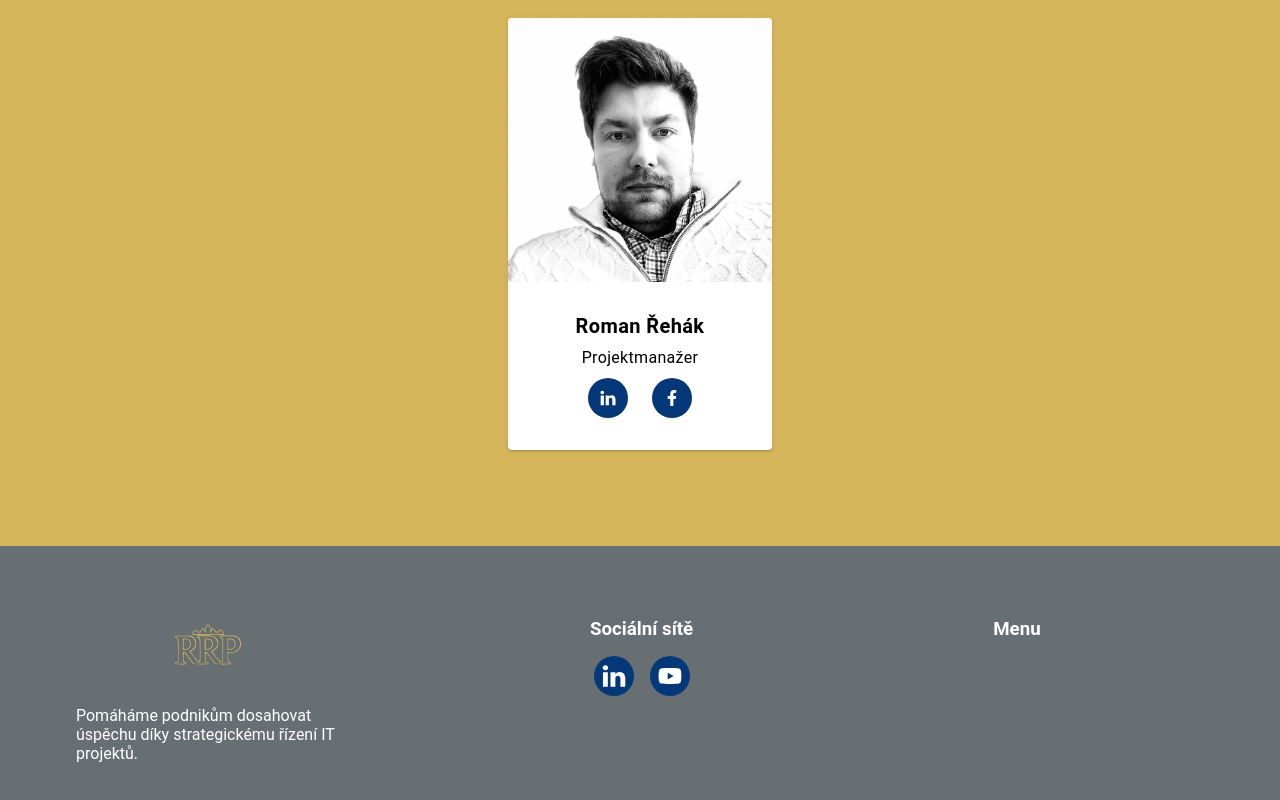
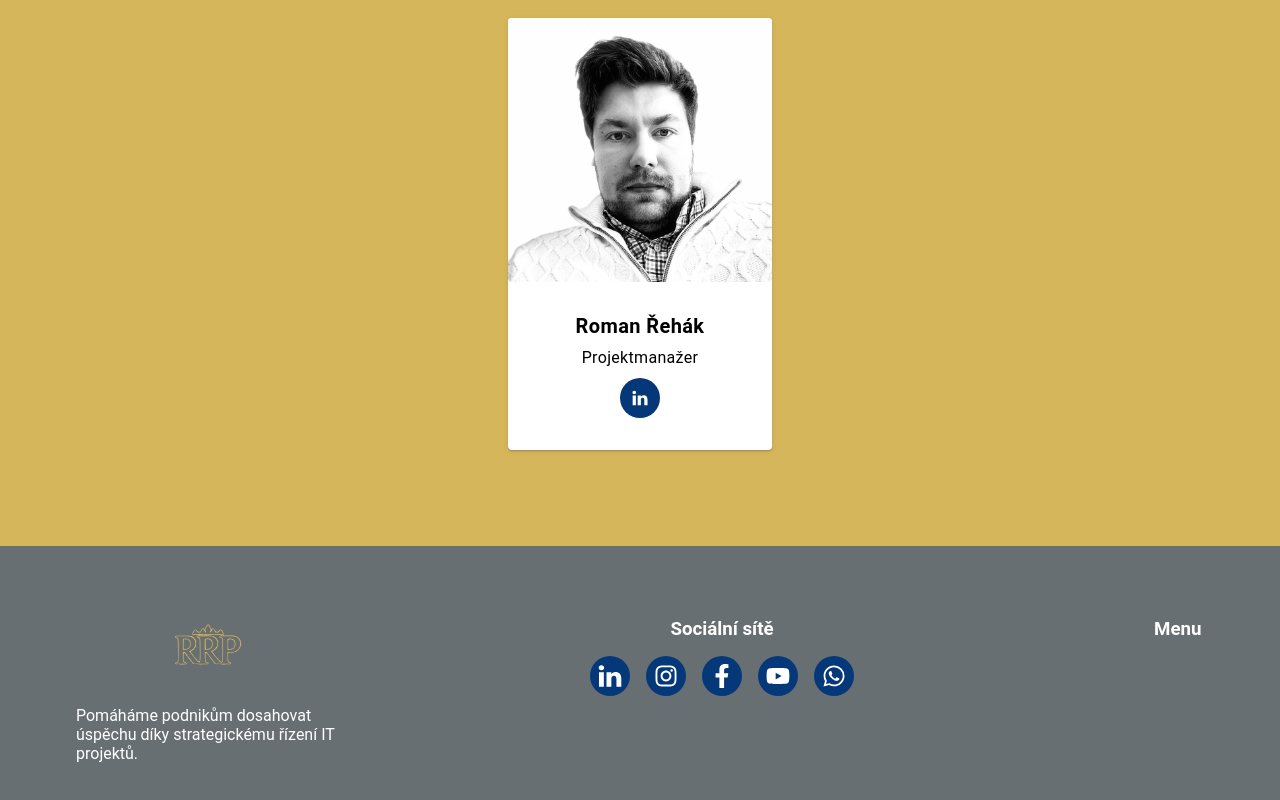
Before and after one commit to svitlanahavrylets/RRP, a React (Vite) app: page /ourTeam in a window 1280 px wide. Shown: the part 262-1062 px from the top of the page. Built offline with nearby package versions, Linux system fonts and the light colour scheme.

Commit message:
add map, add icon, link

```diff
--- a/package.json
+++ b/package.json
@@ -19,9 +19,11 @@
     "formik": "^2.4.6",
     "framer-motion": "^12.5.0",
     "izitoast": "^1.4.0",
+    "leaflet": "^1.9.4",
     "react": "^19.0.0",
     "react-dom": "^19.0.0",
     "react-icons": "^5.5.0",
+    "react-leaflet": "^5.0.0",
     "react-redux": "^9.2.0",
     "react-router-dom": "^7.2.0",
     "react-spinners": "^0.15.0",
--- a/src/App.jsx
+++ b/src/App.jsx
@@ -5,7 +5,6 @@ import Layout from "./components/Layout/Layout.jsx";
 import Loader from "./components/Loader/Loader.jsx";
 
 const HomePage = lazy(() => import("./page/HomePage/HomePage.jsx"));
-const AboutUsPage = lazy(() => import("./page/AboutUsPage/AboutUsPage.jsx"));
 const OurTeamPage = lazy(() => import("./page/OurTeamPage/OurTeamPage.jsx"));
 const ProjectsPage = lazy(() => import("./page/ProjectsPage/ProjectsPage.jsx"));
 const BlogPage = lazy(() => import("./page/BlogPage/BlogPage.jsx"));
@@ -18,8 +17,8 @@ function App() {
     <Suspense fallback={<Loader />}>
       <Routes>
         <Route path="/" element={<Layout />}>
-          <Route index element={<HomePage />} /> {/* Головна сторінка */}
-          <Route path="about" element={<AboutUsPage />} />
+          <Route index element={<HomePage />} />
+          <Route path="about" element={<HomePage />} />
           <Route path="ourTeam" element={<OurTeamPage />} />
           <Route path="projects" element={<ProjectsPage />} />
           <Route path="blog" element={<BlogPage />} />
--- a/src/components/Footer/Footer.jsx
+++ b/src/components/Footer/Footer.jsx
@@ -1,8 +1,8 @@
-import { TfiLinkedin } from "react-icons/tfi";
 import Logo from "../Logo/logo.jsx";
 // import Navigation from "../Navigation/Navigation.jsx";
 import styles from "./Footer.module.css";
-import { FaYoutube } from "react-icons/fa";
+import { socialIcons } from "../../data/socialIcons.jsx";
+import { socialLinks } from "../../data/socialLinks.js";
 
 const Footer = () => {
   return (
@@ -23,26 +23,20 @@ const Footer = () => {
           <div className={styles.social}>
             <h3 className={styles.socialText}>Sociální sítě</h3>
             <ul className={styles.socialIconList}>
-              <li className={styles.socialIconItem}>
+              {socialIcons
+                .filter(({ id }) => socialLinks[id]) // Фільтруємо тільки наявні соцмережі
+                .map(({ icon, id }) => (
+                  <li key={id} className={styles.socialIconItem}>
                     <a
-                  href="https://www.linkedin.com"
+                      href={socialLinks[id]}
                       target="_blank"
                       rel="noopener noreferrer"
                       className={styles.socialLink}
                     >
-                  <TfiLinkedin className={styles.icon} />
+                      {icon}
                     </a>
                   </li>
-              <li className={styles.socialIconItem}>
-                <a
-                  href="https://www.youtube.com/"
-                  target="_blank"
-                  rel="noopener noreferrer"
-                  className={styles.socialLink}
-                >
-                  <FaYoutube className={styles.icon} />
-                </a>
-              </li>
+                ))}
             </ul>
           </div>
         </div>
--- a/src/components/Footer/Footer.module.css
+++ b/src/components/Footer/Footer.module.css
@@ -68,7 +68,7 @@
   flex-direction: row;
   align-items: center;
   justify-content: center;
-  gap: 16px;
+  justify-content: space-between;
 }
 
 .socialIconItem {
@@ -96,6 +96,10 @@
 .socialLink:hover,
 .socialLink:focus {
   background-color: var(--primary-color-gold);
+}
+.socialIconList svg {
+  width: 24px;
+  height: 24px;
 }
 /* .navWrapper .navFooter .burger,
 .navWrapper .navFooter .burger * {
@@ -148,6 +152,9 @@
     align-items: start;
     text-align: left;
   }
+  .socialIconList {
+    gap: 16px;
+  }
 }
 
 /* .nav {
--- a/src/components/Navigation/Navigation.jsx
+++ b/src/components/Navigation/Navigation.jsx
@@ -36,7 +36,7 @@ const Navigation = ({ className, isFooter = false }) => {
       >
         <ul className={styles.navList}>
           <li className={styles.navItem}>
-            <a className={styles.navLink} href="/about" onClick={closeMenu}>
+            <a className={styles.navLink} href="/" onClick={closeMenu}>
               O nás
             </a>
           </li>
--- a/src/data/socialIcons.jsx
+++ b/src/data/socialIcons.jsx
@@ -1,9 +1,12 @@
-import { FaFacebookF, FaInstagram, FaTwitter } from "react-icons/fa";
+import { FaFacebookF, FaInstagram, FaYoutube } from "react-icons/fa";
 import { TfiLinkedin } from "react-icons/tfi";
+import { IoLogoWhatsapp } from "react-icons/io5";
+
 const iconLinkedin = <TfiLinkedin />;
 const iconInstagram = <FaInstagram />;
-const iconTwitter = <FaTwitter />;
 const iconFacebook = <FaFacebookF />;
+const iconYoutube = <FaYoutube />;
+const iconWhatsApp = <IoLogoWhatsapp />;
 
 export const socialIcons = [
   {
@@ -14,12 +17,17 @@ export const socialIcons = [
     icon: iconInstagram,
     id: "instagram",
   },
-  {
-    icon: iconTwitter,
-    id: "twitter",
-  },
+
   {
     icon: iconFacebook,
     id: "facebook",
   },
+  {
+    icon: iconYoutube,
+    id: "youtube",
+  },
+  {
+    icon: iconWhatsApp,
+    id: "whatsapp",
+  },
 ];
--- /dev/null
+++ b/src/data/socialLinks.js
@@ -0,0 +1,10 @@
+export const socialLinks = {
+  linkedin: "https://www.linkedin.com",
+  whatsapp:
+    "https://api.whatsapp.com/send/?phone=420604698135&text&type=phone_number&app_absent=0",
+  youtube: "https://www.youtube.com/@rrp-l4g",
+  instagram:
+    "https://www.instagram.com/rrp_sro/?igsh=MTVvMG1lcnl5bmswbQ%3D%3D#",
+  facebook:
+    "https://www.facebook.com/people/RRP-sro/61574126468464/?mibextid=wwXIfr&rdid=I1NdALjeGJS5TxXJ&share_url=https%3A%2F%2Fwww.facebook.com%2Fshare%2F12DKXykNrSC%2F%3Fmibextid%3DwwXIfr",
+};
--- a/src/data/teamMembers.js
+++ b/src/data/teamMembers.js
@@ -5,10 +5,11 @@ export const teamMembers = [
     name: "Roman Řehák",
     role: "Projektmanažer",
     img: romanImg,
-    img2x: romanImg,
     socialLinks: {
       linkedin: "https://www.linkedin.com/in/roman-%C5%99eh%C3%A1k/",
-      facebook: "https://www.linkedin.com/in/roman-%C5%99eh%C3%A1k/",
+      facebook: "",
+      instagram: "",
+      whatsapp: "",
     },
   },
 ];
--- a/src/page/AboutUsPage/AboutUsPage.jsx
+++ /dev/null
@@ -1,9 +0,0 @@
-const AboutUsPage = () => {
-  return (
-    <section className="">
-      <div>AboutUsPage</div>
-    </section>
-  );
-};
-
-export default AboutUsPage;
--- a/src/page/ContactPage/ContactPage.jsx
+++ b/src/page/ContactPage/ContactPage.jsx
@@ -1,10 +1,21 @@
+import { MapContainer, TileLayer, Marker, Popup } from "react-leaflet";
+import "leaflet/dist/leaflet.css";
 import styles from "./ContactPage.module.css";
+import L from "leaflet";
+
+const position = [50.1976, 14.9073]; // Координати (широта, довгота)//
+const customIcon = new L.Icon({
+  iconUrl:
+    "https://cdnjs.cloudflare.com/ajax/libs/leaflet/1.7.1/images/marker-icon.png",
+  iconSize: [25, 41], // Розмір іконки
+  iconAnchor: [12, 41], // Центр іконки
+  popupAnchor: [1, -34],
+});
 
 const ContactPage = () => {
   return (
     <div className={styles.contact}>
       <div className="container">
-        {/* <h2 className={styles.contactTitle}>Kontakt</h2> */}
         <address className={styles.info}>
           <h3 className={styles.addressTitle}>
             Kontaktní a fakturační adresa:
@@ -13,20 +24,32 @@ const ContactPage = () => {
           <p className={styles.address}>č.p. 181, 294 31 Písková Lhota</p>
 
           <p className={styles.tel}>
-            tel.:
-            <a href="tel:+420000000000">+420 000 000 000</a>
+            tel.: <a href="tel:+420000000000">+420 000 000 000</a>
           </p>
           <p className={styles.email}>
-            e-mail:
-            <a href="mailto:Inforrp@seznam.cz">Inforrp@seznam.cz</a>
+            e-mail: <a href="mailto:Inforrp@seznam.cz">Inforrp@seznam.cz</a>
           </p>
-          <p className={styles.ic}>IČ: 22634274</p>
+          <p>IČ: 22634274</p>
+          <p className={styles.dic}>DIČ: CZ22634274</p>
         </address>
 
         <p>
           Společnost RRP s.r.o. se sídlem č.p. 181, 294 31 Písková Lhota zapsaná
           v obchodním rejstříku vedeném Městským soudem v Praze.
         </p>
+
+        {/* Карта OpenStreetMap */}
+        <div className={styles.mapContainer}>
+          <MapContainer center={position} zoom={15} scrollWheelZoom={false}>
+            <TileLayer
+              url="https://{s}.tile.openstreetmap.org/{z}/{x}/{y}.png"
+              attribution='&copy; <a href="https://www.openstreetmap.org/copyright">OpenStreetMap</a> contributors'
+            />
+            <Marker position={position} icon={customIcon}>
+              <Popup>RRP s.r.o. - č.p. 181, Písková Lhota</Popup>
+            </Marker>
+          </MapContainer>
+        </div>
       </div>
     </div>
   );
--- a/src/page/ContactPage/ContactPage.module.css
+++ b/src/page/ContactPage/ContactPage.module.css
@@ -41,6 +41,14 @@
 .email a:hover {
   text-decoration: underline;
 }
+.mapContainer {
+  height: 300px;
+  width: 100%;
+  margin-top: 20px;
+  border-radius: 10px;
+  overflow: hidden;
+}
+
 /* .info p {
   margin: 5px 0;
 }
```
Also changed, not shown: src/page/AboutUsPage/AboutUsPage.module.css (deleted), 1 other file (tests, documents, lock files or other folders). Lines whose indentation alone changed are shown as unchanged.
